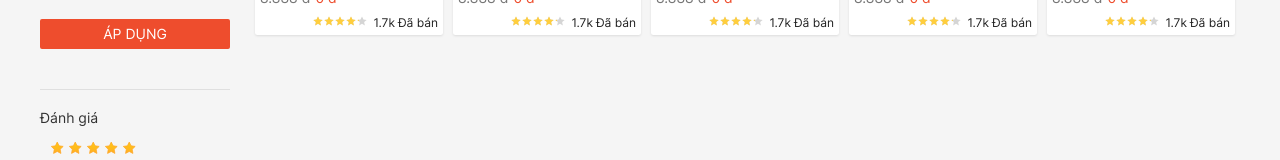
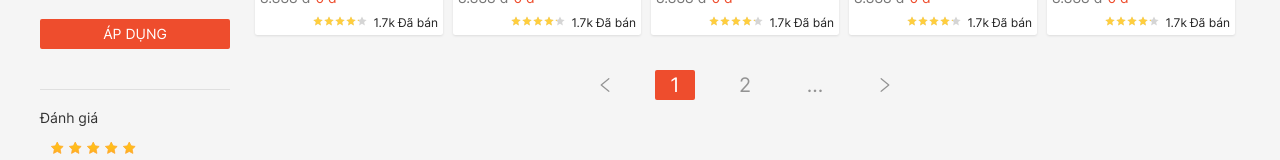
Before and after one commit to ducthinh101586/React-app-shopee, a React (Create React App) app: page / in a window 1280 px wide. Shown: the part 452-612 px from the top of the page. Built offline with nearby package versions, Linux system fonts and the light colour scheme; no server answers.

Commit message:
code UI Pagination

```diff
--- /dev/null
+++ b/src/components/Pagination/Pagination.jsx
@@ -0,0 +1,39 @@
+import React from 'react'
+import * as S from './pagination.style'
+
+export default function Pagination() {
+  return (
+    <div>
+      <S.Pagination>
+        <S.ButtonIcon>
+          <svg
+            enableBackground="new 0 0 11 11"
+            viewBox="0 0 11 11"
+            x={0}
+            y={0}
+            className="shopee-svg-icon icon-arrow-left"
+          >
+            <g>
+              <path d="m8.5 11c-.1 0-.2 0-.3-.1l-6-5c-.1-.1-.2-.3-.2-.4s.1-.3.2-.4l6-5c .2-.2.5-.1.7.1s.1.5-.1.7l-5.5 4.6 5.5 4.6c.2.2.2.5.1.7-.1.1-.3.2-.4.2z" />
+            </g>
+          </svg>
+        </S.ButtonIcon>
+        <S.ButtonNoOutLine className="active">1</S.ButtonNoOutLine>
+        <S.ButtonNoOutLine>2</S.ButtonNoOutLine>
+        <S.ButtonNoOutLine>...</S.ButtonNoOutLine>
+
+        <S.ButtonIcon>
+          <svg
+            enableBackground="new 0 0 11 11"
+            viewBox="0 0 11 11"
+            x={0}
+            y={0}
+            className="shopee-svg-icon icon-arrow-right"
+          >
+            <path d="m2.5 11c .1 0 .2 0 .3-.1l6-5c .1-.1.2-.3.2-.4s-.1-.3-.2-.4l-6-5c-.2-.2-.5-.1-.7.1s-.1.5.1.7l5.5 4.6-5.5 4.6c-.2.2-.2.5-.1.7.1.1.3.2.4.2z" />
+          </svg>
+        </S.ButtonIcon>
+      </S.Pagination>
+    </div>
+  )
+}
--- /dev/null
+++ b/src/components/Pagination/pagination.style.js
@@ -0,0 +1,38 @@
+import styled from 'styled-components'
+
+export const Pagination = styled.div`
+  display: flex;
+  justify-content: center;
+  align-items: center;
+  margin: 3rem auto 4rem;
+`
+
+const ButtonPaginate = styled.button`
+  color: rgba(0, 0, 0, 0.4);
+  min-width: 4rem;
+  height: 3rem;
+  margin: 0 1.5rem;
+  border: none;
+  background-color: transparent;
+  font-size: 2rem;
+  border-radius: 2px;
+`
+
+export const ButtonIcon = styled(ButtonPaginate)`
+  svg {
+    width: 1.4rem;
+    height: 1.4rem;
+    fill: currentColor;
+  }
+`
+
+export const ButtonNoOutLine = styled(ButtonPaginate)`
+  &.active {
+    color: #fff;
+    background: #ee4d2d;
+    transition: background 0.2s ease;
+    &:hover {
+      background: #f05d40;
+    }
+  }
+`
--- a/src/components/SearchItemResult/SearchItemResult.jsx
+++ b/src/components/SearchItemResult/SearchItemResult.jsx
@@ -1,4 +1,5 @@
 import React from 'react'
+import Pagination from '../Pagination/Pagination'
 import ProductItem from '../ProductItem/ProductItem'
 import * as S from './searchItemResutl.style'
 
@@ -51,6 +52,7 @@ export default function SearchItemResult() {
         <ProductItem />
         <ProductItem />
       </S.ProductList>
+      <Pagination />
     </div>
   )
 }
```
